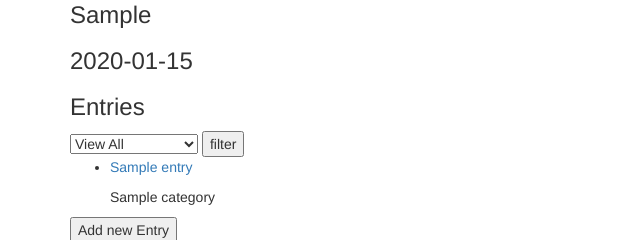
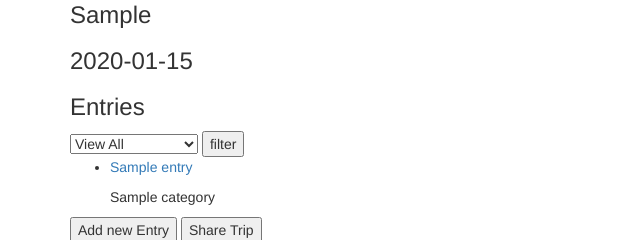
Before and after one commit to sknielsen/final-project, a Flask app: page /trip/1 in a window 1280 px wide. Shown: the part 141-381 px from the top of the page, without its empty margins (0-640 px from the left). Run offline with Flask 2, Linux system fonts and the light colour scheme; tables that the repository leaves empty hold one stand-in row (values such as "Sample post"); some libraries are stand-ins or nearby versions.

Commit message:
Add ablility to share trip and see trips that have been shared with you

```diff
--- a/model.py
+++ b/model.py
@@ -110,7 +110,7 @@ class Share(db.Model):
     def __repr__(self):
         """Provide helpful representation when printed."""
 
-        return "<Trip=%s shared with user=%s>" % (self.trip_id.trip.name, self.user_id.user.name)
+        return "<Trip=%s shared with user=%s>" % (self.trip.name, self.user.name)
 
 ##############################################################################
 # Helper functions
--- a/server.py
+++ b/server.py
@@ -1,9 +1,10 @@
 from jinja2 import StrictUndefined
 from flask import (Flask, render_template, redirect, request, flash,
                    session, url_for)
-from model import User, Trip, Entry, Category, connect_to_db, db
+from model import User, Trip, Entry, Category, Share, connect_to_db, db
 import os
 from werkzeug.utils import secure_filename
+import bcrypt
 
 app = Flask(__name__)
 
@@ -28,10 +29,12 @@ def index():
     if session.get('logged_in_user'):
         user_id = session['logged_in_user']
         user_trips = Trip.query.filter_by(user_id=user_id).all()
+        shared_trips = Share.query.filter_by(viewer_id=user_id).all()
     else:
         user_trips = []
+        shared_trips= []
 
-    return render_template("homepage.html", trips=user_trips)
+    return render_template("homepage.html", trips=user_trips, shared_trips=shared_trips)
 
 
 
@@ -43,13 +46,16 @@ def check_create():
     user_password = request.form.get('password')
     name = request.form.get('name')
 
+    # Encode password
+    hashed_password = bcrypt.hashpw(user_password.encode('utf8'), bcrypt.gensalt(9))
+
     user = User.query.filter_by(email=user_email).all()
 
     if user:
         flash("User email already exists")
         return redirect('/login-form')
     else:
-        new_user = User(email=user_email, password=user_password, name=name)
+        new_user = User(email=user_email, password=hashed_password, name=name)
         db.session.add(new_user)
         db.session.commit()
         user = User.query.filter_by(email=user_email).one()
@@ -75,7 +81,7 @@ def check_login():
 
     try:
         user = User.query.filter_by(email=user_email).one()
-        if user.password == user_password:
+        if bcrypt.checkpw(user_password.encode('utf8'), user.password.encode('utf8')):
             session['logged_in_user'] = user.user_id
             flash('Hello, %s' % (user.name))
             return redirect('/')
@@ -172,6 +178,30 @@ def update_notes():
 
     return ""
 
+
+@app.route('/share-trip/<trip_id>', methods=['POST'])
+def share_trip(trip_id):
+    """make trie viewable by another user"""
+
+    share_email = request.form.get("shareEmail")
+
+    user = User.query.filter_by(email=share_email).one()
+    if user:
+        user_id = user.user_id
+        if Share.query.filter_by(viewer_id=user_id, trip_id=trip_id).one():
+            flash("You have already shared with this user")
+            return redirect('/trip/%s' % (trip_id))
+        else:
+            share = Share(viewer_id=user_id, trip_id=trip_id)
+            db.session.add(share)
+            db.session.commit()
+            return redirect('/trip/%s' % (trip_id))
+
+    else:
+        flash("No user with that email")
+        return redirect('/trip/%s' % (trip_id))
+
+
 if __name__ == "__main__":
     # We have to set debug=True here, since it has to be True at the
     # point that we invoke the DebugToolbarExtension
--- a/static/style.css
+++ b/static/style.css
@@ -23,7 +23,7 @@
   z-index: 2000;
 }
 /* Modal Content/Box */
-.entry-form-content, .login-form-content, .create-form-content, .trip-form-content {
+.form-content {
     background-color: #fefefe;
     margin: 15% auto; /* 15% from the top and centered */
     padding: 20px;
@@ -49,3 +49,7 @@
 #autocomplete {
     width: 80%;
 }
+
+#entryImage {
+    image-orientation: from-image;
+}
--- a/templates/base.html
+++ b/templates/base.html
@@ -28,7 +28,7 @@
 
   <!-- Show modals -->
     <div id="login-form-popup" class="modal">
-        <div class="login-form-content">
+        <div class="form-content">
           <span class="close">&times;</span>
             <h2>Login</h2>
             <form id="login_form" action="/check-login" method="POST">Email:
@@ -40,7 +40,7 @@
       </div>
 
     <div id="create-form-popup" class="modal">
-        <div class="create-form-content">
+        <div class="form-content">
           <span class="close">&times;</span>
           <h2>Create Account</h2>
           <form id="new_user_form" action="/create-account" method="POST">Email:
@@ -88,7 +88,7 @@
 
     // When the user clicks anywhere outside of the modal, close it
     window.onclick = function(event) {
-        if (event.target == modal) {
+        if (event.target == createModal) {
             createModal.style.display = "none";
         }
     }
--- a/templates/view_entry.html
+++ b/templates/view_entry.html
@@ -8,7 +8,7 @@
 <button id="updateNotes">Edit Notes</button>
 <button id="submitUpdate" hidden>Submit</button>
 <h4>{{ entry.category.name }}</h4>
-<img src="/{{ entry.photo_location }}" height="300">
+<img id="entryImage" src="/{{ entry.photo_location }}" height="300">
 <!-- <img src="/static/images/category {{ entry.type_id }}"> -->
 
 <br><a href="/trip/{{ entry.trip_id }}">Back to trip</a>
--- a/templates/view_trip.html
+++ b/templates/view_trip.html
@@ -34,11 +34,12 @@
     {% endif %}
     <!-- <p><a href="/add-entry/{{ trip.trip_id }}">Add new Entry</a></p> -->
     <button id="createEntry">Add new Entry</button>
+    <button id="shareTrip">Share Trip</button>
 
     <div id="entry-map"></div>
     <div id="entry-form-popup" class="modal">
         <!-- Modal content -->
-        <div class="entry-form-content">
+        <div class="form-content">
           <span class="close">&times;</span>
           <h2>New Entry</h2>
             <form id="entry_form" action="/add-entry/{{ trip.trip_id }}" method="POST" enctype="multipart/form-data">
@@ -54,6 +55,18 @@
               </select><br>
               <input type="file" id="imageinput" name="pic"><br>
               <input type="submit" id="submit_button">
+            </form>
+          </div>
+      </div>
+
+      <div id="share-form-popup" class="modal">
+        <!-- Modal content -->
+        <div class="form-content">
+          <span class="close">&times;</span>
+          <h2>Share Trip</h2>
+            <form id="share_form" action="/share-trip/{{ trip.trip_id }}" method="POST">Who would you like to share this trip with?<br>
+              <input id="shareEmail" placeholder="Email Address" type="text" name="shareEmail">
+              <input type="submit" id="share_submit_button">
             </form>
           </div>
       </div>
@@ -177,6 +190,32 @@
           }
       }
 
+      // Get the modal
+      var shareModal = document.getElementById('share-form-popup');
+
+      // Get the button that opens the modal
+      var shareBtn = document.getElementById("shareTrip");
+
+      // Get the <span> element that closes the modal
+      var shareSpan = document.getElementsByClassName("close")[3];
+
+      // When the user clicks on the button, open the modal
+      shareBtn.onclick = function() {
+          shareModal.style.display = "block";
+      }
+
+      // When the user clicks on <span> (x), close the modal
+      shareSpan.onclick = function() {
+          shareModal.style.display = "none";
+      }
+
+      // When the user clicks anywhere outside of the modal, close it
+      window.onclick = function(event) {
+          if (event.target == shareModal) {
+              shareModal.style.display = "none";
+          }
+      }
+
       function initialize() {
          initMap();
          initAutocomplete();
```
Also changed, not shown: templates/homepage.html (+11 -0 lines), static/images/2_10.jpg (added), 1 other file.
